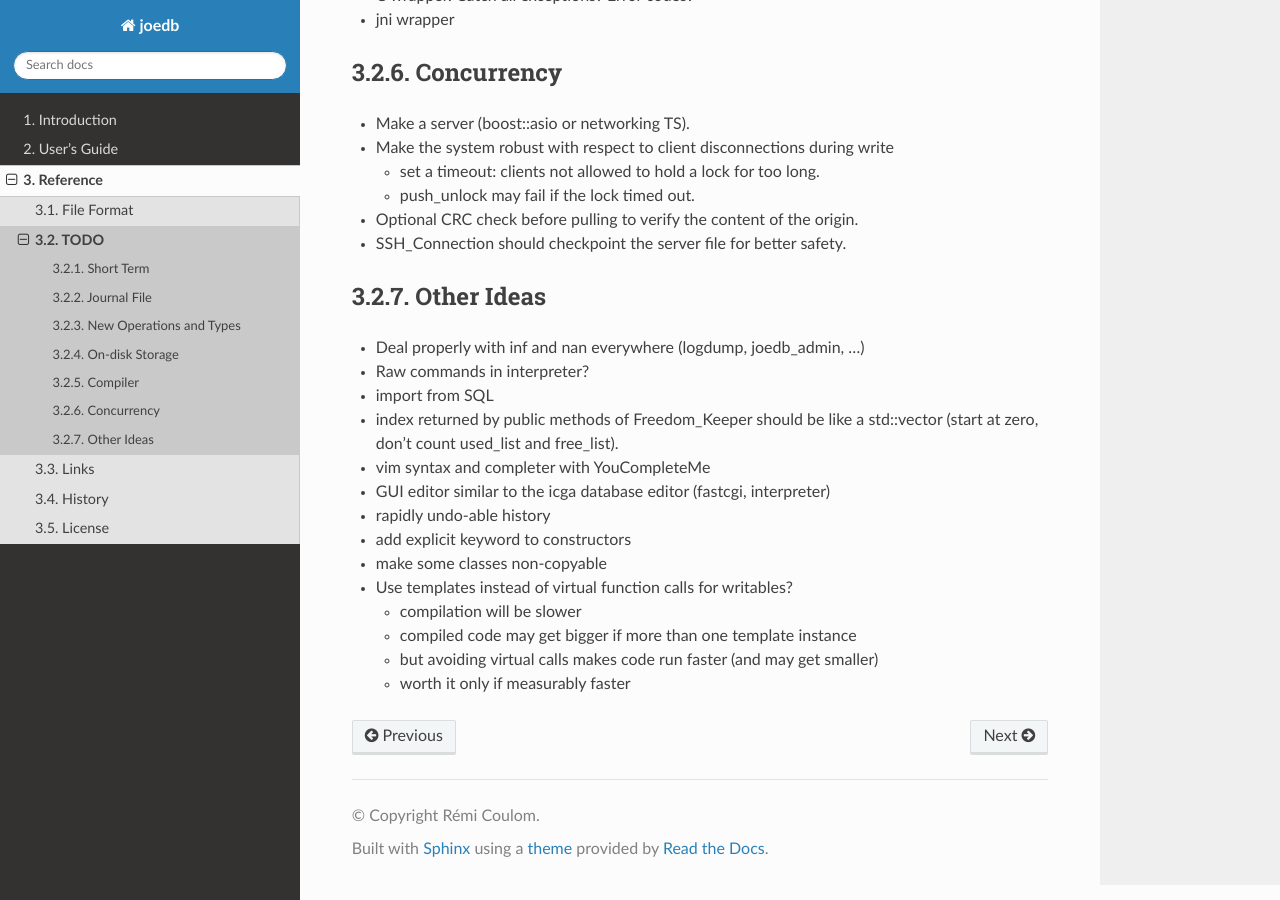
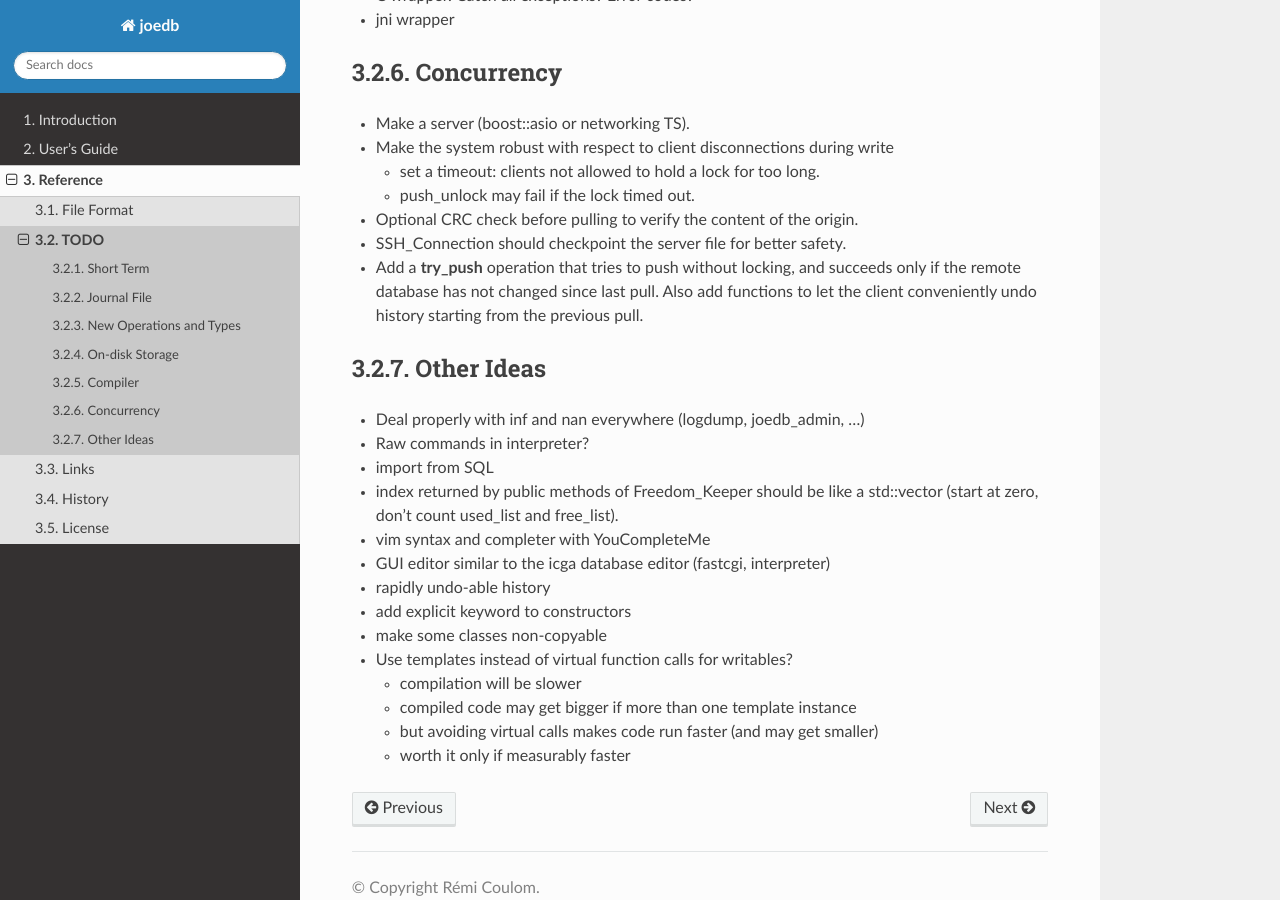
Before and after one commit to Remi-Coulom/joedb, a Sphinx documentation site: the page built from doc/source/todo.rst, in a window 1280 px wide and 900 px high, scrolled down 2089 px. Built offline with Sphinx 7.4.7 and the Read the Docs theme 2.0.0, drawn with Linux system fonts in a browser that asks for light colours; formulas are drawn with MathJax 3.

Commit message:
concurrency idea

```diff
--- a/doc/source/todo.rst
+++ b/doc/source/todo.rst
@@ -102,6 +102,10 @@ Concurrency
 
 - Optional CRC check before pulling to verify the content of the origin.
 - SSH_Connection should checkpoint the server file for better safety.
+- Add a **try_push** operation that tries to push without locking, and
+  succeeds only if the remote database has not changed since last pull. Also
+  add functions to let the client conveniently undo history starting from the
+  previous pull.
 
 Other Ideas
 -----------
```
